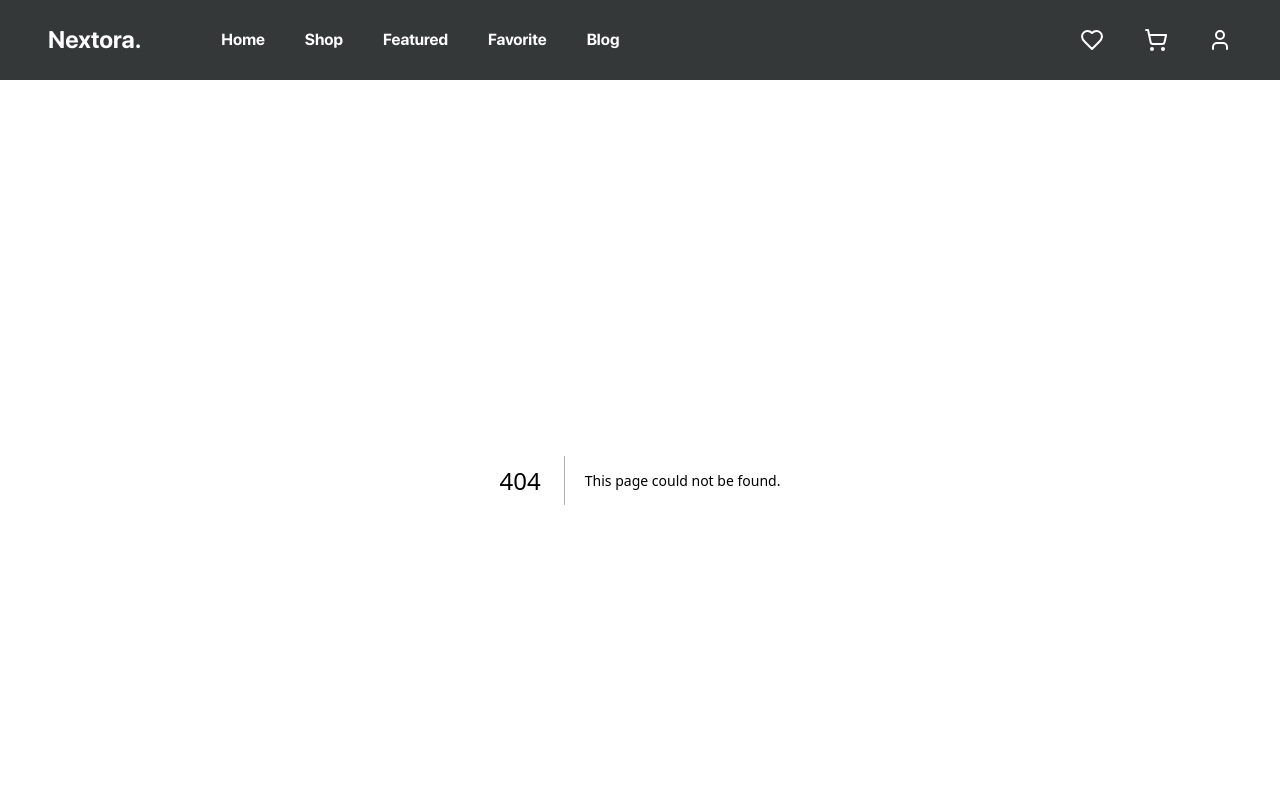
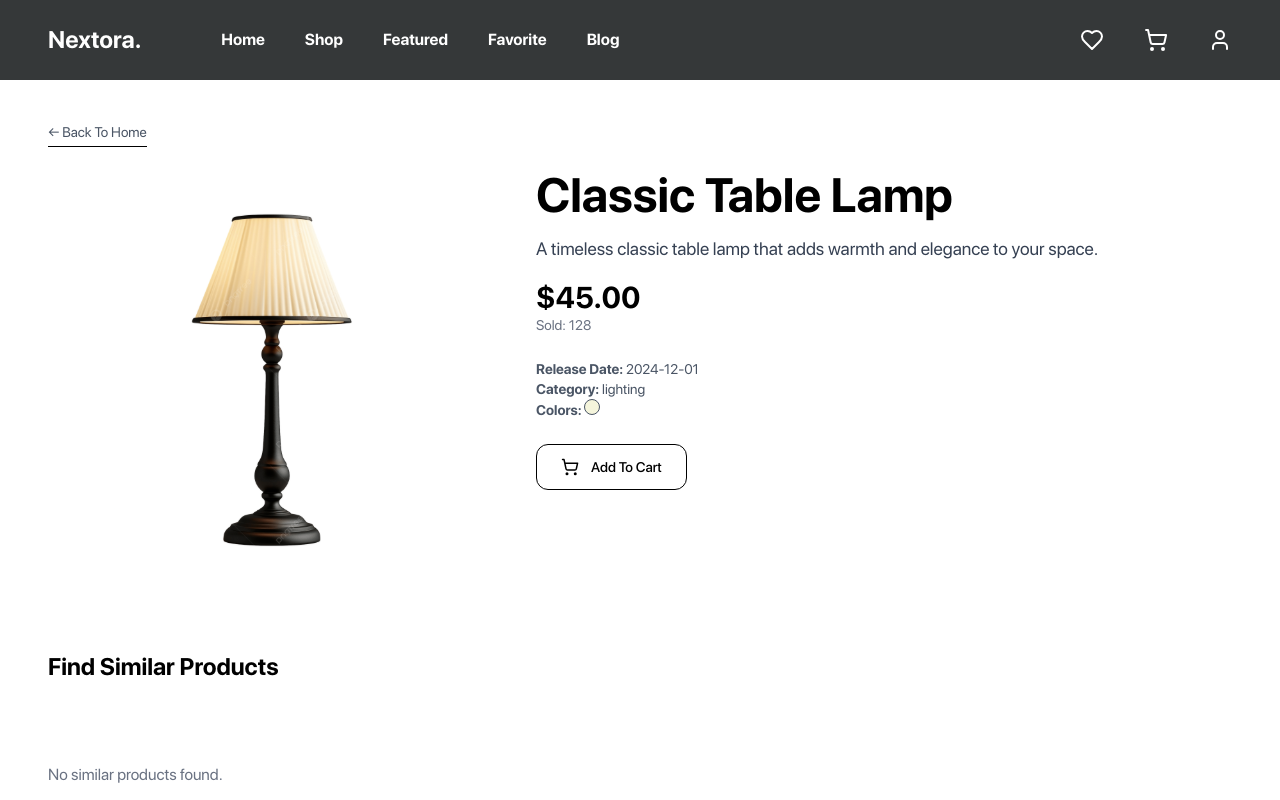
Before and after one commit to syaquiii/nextora, a Next.js app: page /shop/1 in a window 1280 px wide. Before the commit this address had no page. Shown: the top 800 px of the page. Built offline with nearby package versions, Linux system fonts and the light colour scheme.

Commit message:
feat : add detailproduct page

```diff
--- /dev/null
+++ b/src/app/shop/[detail]/page.tsx
@@ -0,0 +1,9 @@
+"use client";
+import { ProductsDetailContainer } from "@/features/ProductsDetail/container/ProductsDetailContainer";
+import React from "react";
+
+const ProductDetailPage = () => {
+  return <ProductsDetailContainer />;
+};
+
+export default ProductDetailPage;
--- /dev/null
+++ b/src/app/shop/page.tsx
@@ -0,0 +1,7 @@
+import React from "react";
+
+const page = () => {
+  return <></>;
+};
+
+export default page;
--- a/src/features/ProductInfo/components/ProductInfo.tsx
+++ b/src/features/ProductInfo/components/ProductInfo.tsx
@@ -5,7 +5,7 @@ import CardProductInfo from "./Card";
 const ProductInfo = () => {
   return (
     <div>
-      <div className="grid grid-cols-1 md:grid-cols-3 lg:grid-cols-3 lg:gap-16 gap-6">
+      <div className="grid grid-cols-1 sm:grid-cols-3 md:grid-cols-3 lg:grid-cols-3 lg:gap-16 gap-6">
         {DataProductInfo.map((props) => (
           <CardProductInfo key={props.id} props={props} />
         ))}
--- a/src/features/ProductList/components/ProductListLayout.tsx
+++ b/src/features/ProductList/components/ProductListLayout.tsx
@@ -2,6 +2,7 @@ import { Product } from "@/shared/type/Tproduct";
 import React, { FC } from "react";
 import ProductCard from "../../../shared/components/Card";
 import ProductListNavbar from "./ProductListNavbar";
+import Link from "next/link";
 
 interface ProductListLayoutProps {
   products: Product[];
@@ -15,15 +16,16 @@ const ProductListLayout: FC<ProductListLayoutProps> = ({
   onChangeTab,
 }) => {
   return (
-    <section className="mycontainer min-h-screen w-full">
+    <section className="mycontainer min-h-screen w-full pb-20">
       <h5 className="text-2xl font-bold mb-6 text-center">Product List</h5>
 
-      {/* Kirim props ke navbar */}
       <ProductListNavbar activeTab={activeTab} onChange={onChangeTab} />
 
       <div className="grid grid-cols-2 md:grid-cols-3 lg:grid-cols-4 mt-4 w-full gap-8 px-4">
         {products.map((product) => (
-          <ProductCard key={product.id} product={product} />
+          <Link key={product.id} href={`/shop/${product.id}`}>
+            <ProductCard product={product} />
+          </Link>
         ))}
       </div>
     </section>
--- /dev/null
+++ b/src/features/ProductsDetail/components/ProductDetails.tsx
@@ -0,0 +1,96 @@
+"use client";
+
+import ProductCard from "@/shared/components/Card";
+import { Product } from "@/shared/type/Tproduct";
+import { ShoppingCart } from "lucide-react";
+import Image from "next/image";
+import Link from "next/link";
+import React from "react";
+import { useSimilarProducts } from "../hooks/useSimilarProduct";
+
+type Props = {
+  product: Product;
+};
+
+const ProductDetail = ({ product }: Props) => {
+  const similarProducts = useSimilarProducts(product.category, product.id);
+
+  return (
+    <div className="mycontainer font-sfpro py-10 px-4 md:px-10">
+      <Link
+        href="/home"
+        className="inline-block mb-6 text-sm text-gray-600 hover:text-black border-b border-black pb-1"
+      >
+        ← Back To Home
+      </Link>
+
+      <div className="flex flex-col lg:flex-row gap-10">
+        {/* Product Image */}
+        <div className="w-full max-w-md">
+          <Image
+            src={product.path}
+            alt={product.title}
+            width={600}
+            height={600}
+            className="w-full max-h-[400px] object-contain "
+          />
+        </div>
+
+        {/* Product Info */}
+        <div className="lg:w-1/2 w-full">
+          <h2 className="text-4xl md:text-5xl font-bold mb-4">
+            {product.title}
+          </h2>
+          <p className="text-gray-700 mb-4 text-lg">{product.description}</p>
+
+          <div className="mb-6">
+            <p className="text-3xl font-semibold text-black">
+              ${product.price.toFixed(2)}
+            </p>
+            <p className="text-sm text-gray-500">Sold: {product.sold}</p>
+          </div>
+
+          {/* Additional Info */}
+          <div className="mb-6">
+            <p className="text-sm text-gray-600">
+              <strong>Release Date:</strong> {product.releaseDate}
+            </p>
+            <p className="text-sm text-gray-600">
+              <strong>Category:</strong> {product.category}
+            </p>
+            <p className="text-sm text-gray-600">
+              <strong>Colors:</strong>{" "}
+              {product.colors.map((color, idx) => (
+                <span
+                  key={idx}
+                  className="inline-block w-4 h-4 rounded-full mr-2 border"
+                  style={{ backgroundColor: color }}
+                ></span>
+              ))}
+            </p>
+          </div>
+
+          {/* Add to Cart Button */}
+          <button className=" hover:bg-gray-800 border border-black text-black hover:text-white text-sm font-medium rounded-xl px-6 py-3 flex items-center gap-3 transition-colors">
+            <ShoppingCart size={18} />
+            Add To Cart
+          </button>
+        </div>
+      </div>
+      <div>
+        <h5 className="my-20 text-2xl font-bold">Find Similar Products</h5>
+        <div className="grid grid-cols-1 sm:grid-cols-2 md:grid-cols-3 gap-6">
+          {similarProducts.length > 0 ? (
+            similarProducts.map((item) => (
+              <ProductCard key={item.id} product={item} />
+            ))
+          ) : (
+            <p className="text-gray-500">No similar products found.</p>
+          )}
+        </div>
+      </div>
+    </div>
+  );
+};
+
+export default ProductDetail;
--- /dev/null
+++ b/src/features/ProductsDetail/container/ProductsDetailContainer.tsx
@@ -0,0 +1,24 @@
+import { useParams } from "next/navigation";
+import { useProductDetail } from "@/shared/hooks/useProductDetail";
+import ProductDetail from "../components/ProductDetails";
+
+export const ProductsDetailContainer = () => {
+  const params = useParams();
+  const rawId = params.detail as string;
+  const numericId = Number(rawId);
+
+  // Always call the hook, but pass a safe value
+  const product = useProductDetail(isNaN(numericId) ? 0 : numericId);
+
+  // Handle invalid ID case
+  if (isNaN(numericId)) {
+    return <div className="text-red-600 p-4">Invalid product ID.</div>;
+  }
+
+  // Handle product not found case
+  if (!product) {
+    return <div className="text-red-600 p-4">Product not found.</div>;
+  }
+
+  return <ProductDetail product={product} />;
+};
--- /dev/null
+++ b/src/features/ProductsDetail/hooks/useSimilarProduct.ts
@@ -0,0 +1,11 @@
+import { useProductContext } from "@/shared/hooks/useProductContext";
+import { Product } from "@/shared/type/Tproduct";
+
+export const useSimilarProducts = (
+  category: string,
+  excludeId: number | string
+): Product[] => {
+  const { products } = useProductContext();
+
+  return products.filter((p) => p.category === category && p.id !== excludeId);
+};
--- a/src/shared/components/Card.tsx
+++ b/src/shared/components/Card.tsx
@@ -19,7 +19,14 @@ const ProductCard: FC<CardProps> = ({ product }) => {
   return (
     <div className="w-full h-auto rounded-2xl overflow-hidden transition-transform duration-300 hover:scale-[1.03] hover:shadow-xl border-gray-100 bg-white">
       {/* Image */}
-      <div className="relative w-full aspect-[4/3] ">
+      <div className="relative w-full aspect-[4/3]">
+        {/* Category Badge */}
+        <div className="absolute top-3 left-3 z-10">
+          <span className="bg-blue-100 text-blue-800 text-xs font-medium px-2.5 py-1 rounded-full border border-blue-200">
+            {product.category}
+          </span>
+        </div>
+
         <Image
           src={product.path}
           alt={product.title}
--- /dev/null
+++ b/src/shared/hooks/useProductDetail.tsx
@@ -0,0 +1,8 @@
+import { Product } from "../type/Tproduct";
+import { useProductContext } from "./useProductContext";
+
+export const useProductDetail = (id: number | string): Product | undefined => {
+  const { products } = useProductContext();
+
+  return products.find((product) => product.id === id);
+};
```
